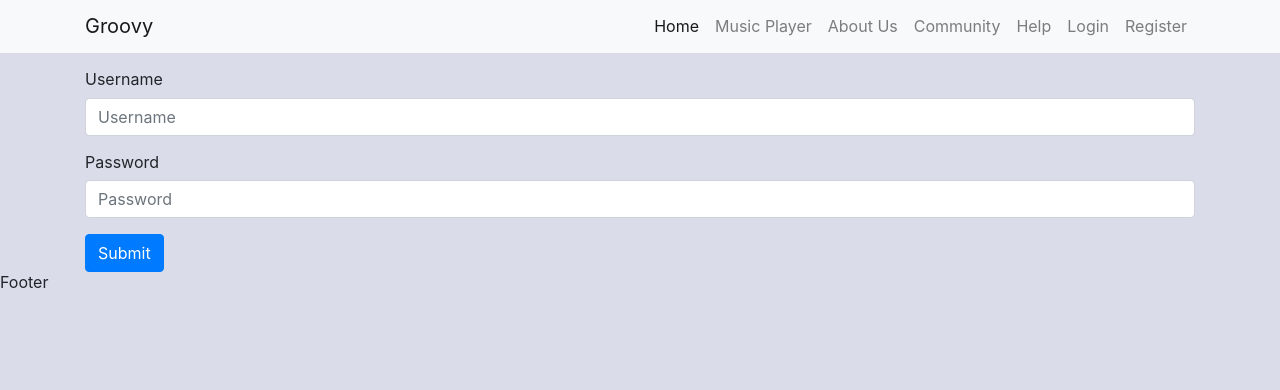
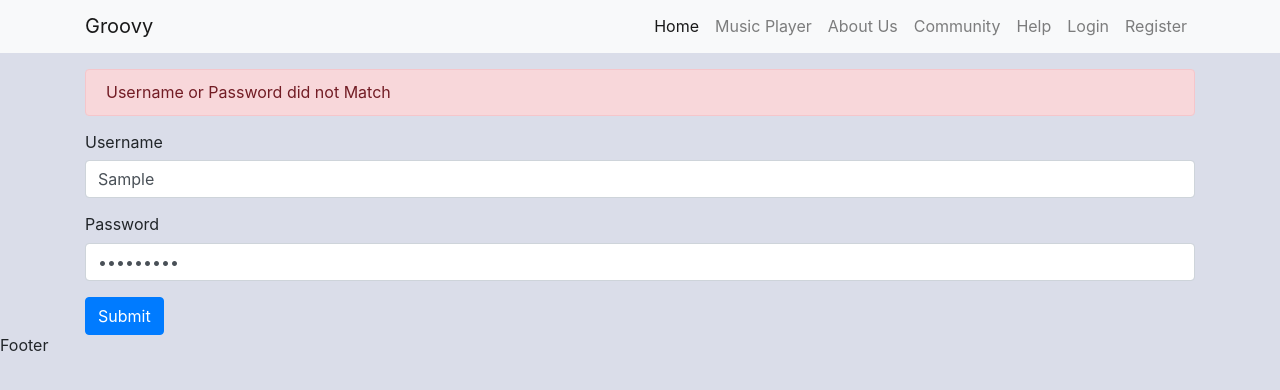
Before and after one commit to sthasubin429/groovy, a React (Create React App) app in the folder frontend/gui/: page /login in a window 1280 px wide. Both pictures are taken after typing "Sample", "Sample123" into the empty fields and a click on the button "Submit". Shown: the top 390 px of the page. Built offline with nearby package versions, Linux system fonts and the light colour scheme; no server answers.

Commit message:
error message added in login

```diff
--- a/frontend/gui/src/pages/login.js
+++ b/frontend/gui/src/pages/login.js
@@ -20,14 +20,17 @@
 	};
 
 	return (
+		<div className='container'>
 			<>
-			<div className='container'>
-				{loading ? (
-					<div className='spinner-border text-primary' role='status'>
-						<span className='sr-only'>Loading...</span>
+				{error ? (
+					<>
+						<div class='alert alert-danger' role='alert'>
+							Username or Password did not Match
 						</div>
+					</>
 				) : (
-					<>
+					<></>
+				)}
 				<form onSubmit={(event) => handleSubmit(event)}>
 					<div className='form-group'>
 						<label for='loginUsername'>Username</label>
@@ -37,14 +40,17 @@
 						<label for='loginPassword'>Password</label>
 						<input type='password' className='form-control' name='loginPassword' placeholder='Password' />
 					</div>
-
+					{loading ? (
+						<div className='spinner-border text-primary' role='status'>
+							<span className='sr-only'>Loading...</span>
+						</div>
+					) : (
 						<button type='submit' className='btn btn-primary'>
 							Submit
 						</button>
+					)}
 				</form>
 			</>
-				)}
 		</div>
-		</>
 	);
 }
```
Lines whose indentation alone changed are shown as unchanged.
